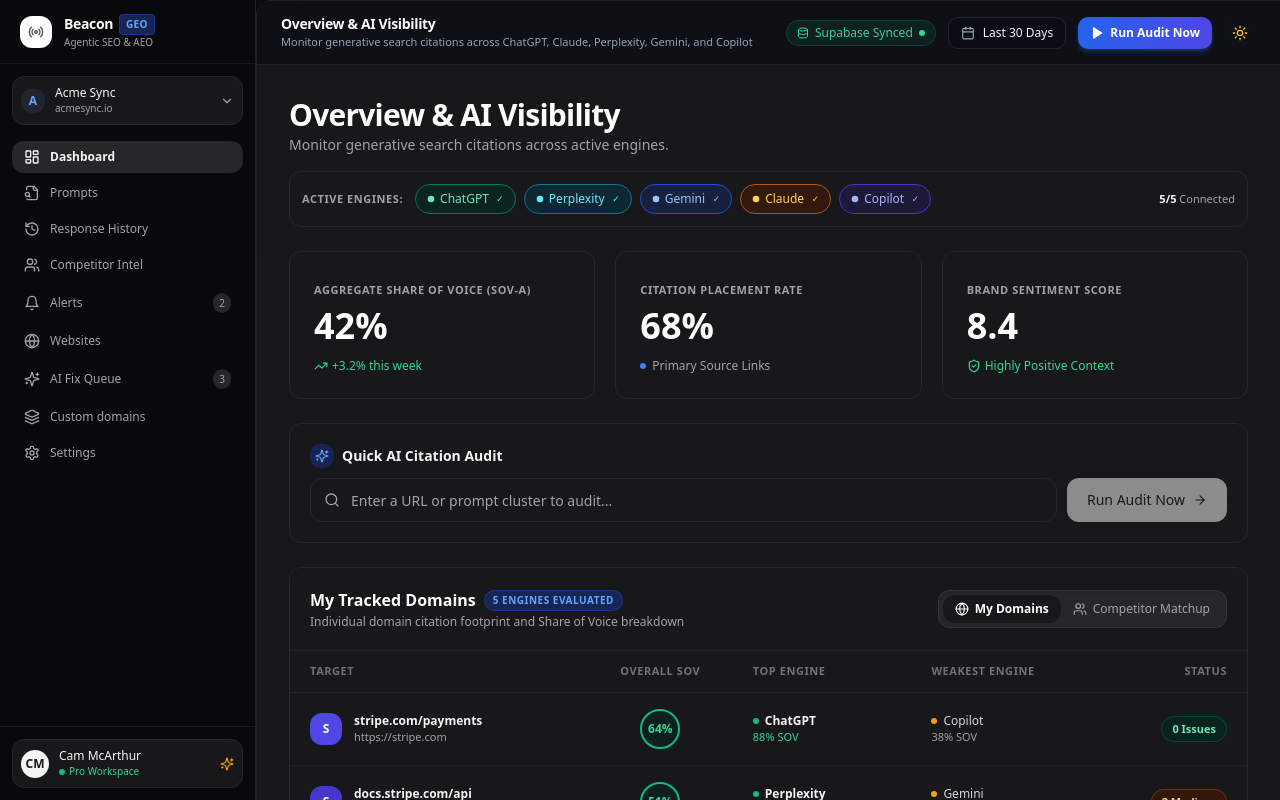
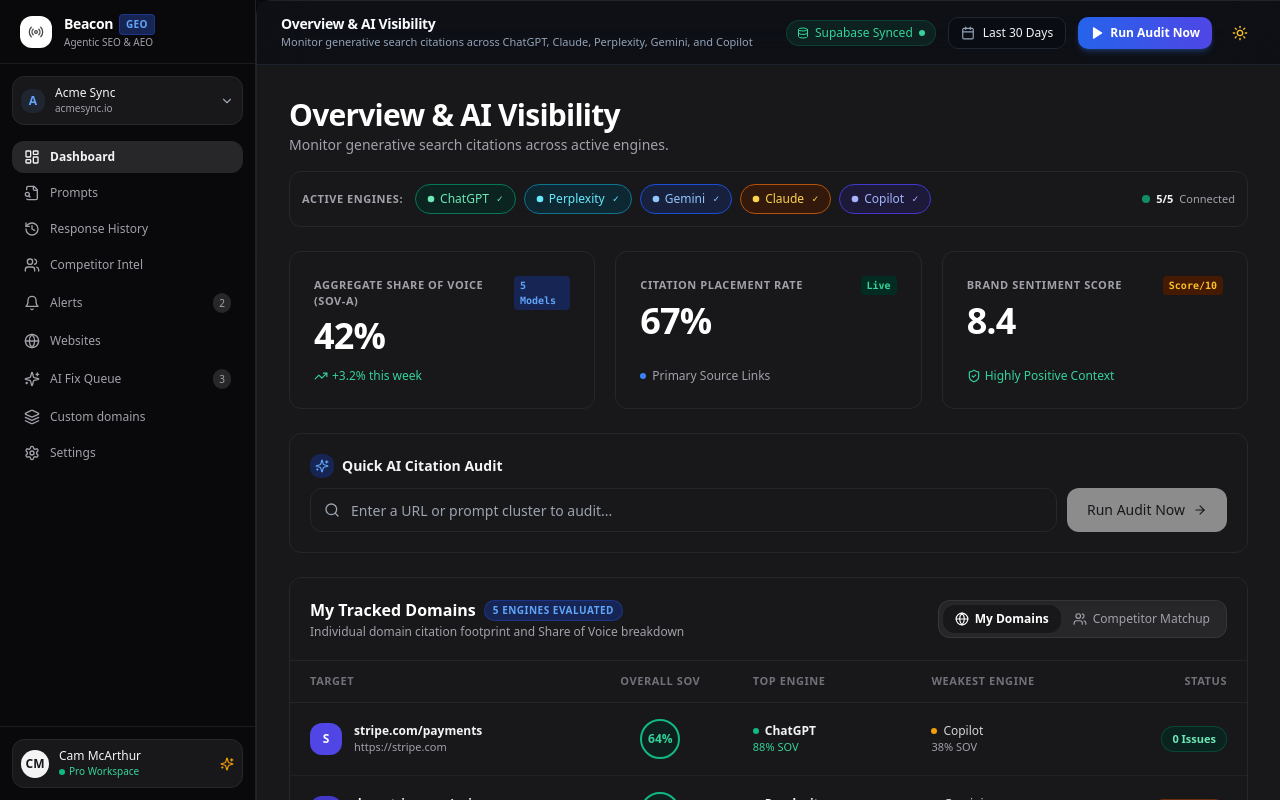
Before and after one commit to cammcarthur94-byte/Beacon, a Next.js app: page /dashboard in a window 1280 px wide. Shown: the top 800 px of the page. Built offline with nearby package versions, Linux system fonts and the light colour scheme.

Commit message:
feat: real-time dynamic recalibration of all KPI cards, table SOV scores, top/weakest engines, and issue statuses when AI models are selected or unselected

```diff
--- a/src/app/(dashboard)/dashboard/page.tsx
+++ b/src/app/(dashboard)/dashboard/page.tsx
@@ -3,23 +3,19 @@
 import * as React from 'react';
 import Link from 'next/link';
 import {
-  LayoutDashboard,
-  FileSearch,
-  Archive,
-  Users,
-  Bell,
-  Globe,
   Sparkles,
   TrendingUp,
+  TrendingDown,
   Search,
   RotateCw,
   ArrowRight,
   ShieldCheck,
+  Globe,
+  Users,
+  ExternalLink,
   CheckCircle2,
   AlertTriangle,
   AlertCircle,
-  ExternalLink,
-  ChevronDown,
 } from 'lucide-react';
 import { cn } from '@/lib/utils';
 
@@ -34,41 +30,103 @@
   short: string;
   activeColor: string;
   activeBg: string;
+  baseSov: number;
+  basePlacementRate: number;
+  baseSentiment: number;
 }
 
-export interface VisibilityTableRow {
+export interface DomainRawItem {
   id: string;
   target: string;
   domainUrl: string;
   faviconText: string;
   faviconBg: string;
-  overallSov: number;
-  topEngine: { name: AIEngineName; score: string };
-  weakestEngine: { name: AIEngineName; score: string };
-  status: { label: string; variant: 'critical' | 'warning' | 'healthy' };
+  engineSov: Record<AIEngineName, number>;
+  engineIssues: Record<AIEngineName, 'none' | 'medium' | 'critical'>;
 }
 
-// 5 AI Engines Configuration
+export interface CompetitorRawItem {
+  id: string;
+  target: string;
+  domainUrl: string;
+  faviconText: string;
+  faviconBg: string;
+  isTargetBrand: boolean;
+  engineSov: Record<AIEngineName, number>;
+  engineIssues: Record<AIEngineName, 'none' | 'medium' | 'critical'>;
+}
+
+// 5 AI Engines Telemetry Constants
 const ENGINES: EngineConfig[] = [
-  { name: 'ChatGPT', short: 'GPT-4o', activeColor: 'text-emerald-600', activeBg: 'bg-emerald-50 dark:bg-emerald-950/60 border-emerald-300 dark:border-emerald-700 text-emerald-700 dark:text-emerald-300' },
-  { name: 'Perplexity', short: 'Sonar', activeColor: 'text-cyan-600', activeBg: 'bg-cyan-50 dark:bg-cyan-950/60 border-cyan-300 dark:border-cyan-700 text-cyan-700 dark:text-cyan-300' },
-  { name: 'Gemini', short: 'Flash', activeColor: 'text-blue-600', activeBg: 'bg-blue-50 dark:bg-blue-950/60 border-blue-300 dark:border-blue-700 text-blue-700 dark:text-blue-300' },
-  { name: 'Claude', short: 'Sonnet', activeColor: 'text-amber-600', activeBg: 'bg-amber-50 dark:bg-amber-950/60 border-amber-300 dark:border-amber-700 text-amber-700 dark:text-amber-300' },
-  { name: 'Copilot', short: 'Bing', activeColor: 'text-indigo-600', activeBg: 'bg-indigo-50 dark:bg-indigo-950/60 border-indigo-300 dark:border-indigo-700 text-indigo-700 dark:text-indigo-300' },
+  {
+    name: 'ChatGPT',
+    short: 'GPT-4o',
+    activeColor: 'text-emerald-600 dark:text-emerald-400',
+    activeBg: 'bg-emerald-50 dark:bg-emerald-950/60 border-emerald-300 dark:border-emerald-700 text-emerald-700 dark:text-emerald-300',
+    baseSov: 52,
+    basePlacementRate: 78,
+    baseSentiment: 8.8,
+  },
+  {
+    name: 'Perplexity',
+    short: 'Sonar',
+    activeColor: 'text-cyan-600 dark:text-cyan-400',
+    activeBg: 'bg-cyan-50 dark:bg-cyan-950/60 border-cyan-300 dark:border-cyan-700 text-cyan-700 dark:text-cyan-300',
+    baseSov: 46,
+    basePlacementRate: 74,
+    baseSentiment: 8.6,
+  },
+  {
+    name: 'Gemini',
+    short: 'Flash',
+    activeColor: 'text-blue-600 dark:text-blue-400',
+    activeBg: 'bg-blue-50 dark:bg-blue-950/60 border-blue-300 dark:border-blue-700 text-blue-700 dark:text-blue-300',
+    baseSov: 36,
+    basePlacementRate: 61,
+    baseSentiment: 8.1,
+  },
+  {
+    name: 'Claude',
+    short: 'Sonnet',
+    activeColor: 'text-amber-600 dark:text-amber-400',
+    activeBg: 'bg-amber-50 dark:bg-amber-950/60 border-amber-300 dark:border-amber-700 text-amber-700 dark:text-amber-300',
+    baseSov: 44,
+    basePlacementRate: 67,
+    baseSentiment: 8.4,
+  },
+  {
+    name: 'Copilot',
+    short: 'Bing',
+    activeColor: 'text-indigo-600 dark:text-indigo-400',
+    activeBg: 'bg-indigo-50 dark:bg-indigo-950/60 border-indigo-300 dark:border-indigo-700 text-indigo-700 dark:text-indigo-300',
+    baseSov: 32,
+    basePlacementRate: 56,
+    baseSentiment: 7.9,
+  },
 ];
 
-// Data: My Domains View
-const DOMAIN_ROWS: VisibilityTableRow[] = [
+// Raw Telemetry Datasets
+const DOMAIN_DATA_RAW: DomainRawItem[] = [
   {
     id: 'd-1',
     target: 'stripe.com/payments',
     domainUrl: 'https://stripe.com',
     faviconText: 'S',
     faviconBg: 'bg-indigo-600 text-white',
-    overallSov: 64,
-    topEngine: { name: 'ChatGPT', score: '88% SOV' },
-    weakestEngine: { name: 'Copilot', score: '38% SOV' },
-    status: { label: '0 Issues', variant: 'healthy' },
+    engineSov: {
+      ChatGPT: 88,
+      Perplexity: 72,
+      Gemini: 58,
+      Claude: 66,
+      Copilot: 38,
+    },
+    engineIssues: {
+      ChatGPT: 'none',
+      Perplexity: 'none',
+      Gemini: 'none',
+      Claude: 'none',
+      Copilot: 'none',
+    },
   },
   {
     id: 'd-2',
@@ -76,10 +134,20 @@
     domainUrl: 'https://docs.stripe.com',
     faviconText: 'S',
     faviconBg: 'bg-indigo-700 text-white',
-    overallSov: 51,
-    topEngine: { name: 'Perplexity', score: '76% SOV' },
-    weakestEngine: { name: 'Gemini', score: '29% SOV' },
-    status: { label: '2 Medium', variant: 'warning' },
+    engineSov: {
+      ChatGPT: 62,
+      Perplexity: 76,
+      Gemini: 29,
+      Claude: 54,
+      Copilot: 35,
+    },
+    engineIssues: {
+      ChatGPT: 'none',
+      Perplexity: 'none',
+      Gemini: 'medium',
+      Claude: 'none',
+      Copilot: 'medium',
+    },
   },
   {
     id: 'd-3',
@@ -87,25 +155,45 @@
     domainUrl: 'https://stripe.com/pricing',
     faviconText: 'S',
     faviconBg: 'bg-indigo-500 text-white',
-    overallSov: 37,
-    topEngine: { name: 'Claude', score: '62% SOV' },
-    weakestEngine: { name: 'Perplexity', score: '18% SOV' },
-    status: { label: '1 Critical', variant: 'critical' },
+    engineSov: {
+      ChatGPT: 45,
+      Perplexity: 18,
+      Gemini: 32,
+      Claude: 62,
+      Copilot: 28,
+    },
+    engineIssues: {
+      ChatGPT: 'none',
+      Perplexity: 'critical',
+      Gemini: 'none',
+      Claude: 'none',
+      Copilot: 'none',
+    },
   },
 ];
 
-// Data: Competitor Matchup View
-const COMPETITOR_ROWS: VisibilityTableRow[] = [
+const COMPETITOR_DATA_RAW: CompetitorRawItem[] = [
   {
     id: 'c-1',
     target: 'Stripe (Target Brand)',
     domainUrl: 'https://stripe.com',
     faviconText: 'S',
     faviconBg: 'bg-indigo-600 text-white',
-    overallSov: 58,
-    topEngine: { name: 'ChatGPT', score: '82% Share' },
-    weakestEngine: { name: 'Copilot', score: '41% Share' },
-    status: { label: 'Leader', variant: 'healthy' },
+    isTargetBrand: true,
+    engineSov: {
+      ChatGPT: 82,
+      Perplexity: 74,
+      Gemini: 68,
+      Claude: 79,
+      Copilot: 41,
+    },
+    engineIssues: {
+      ChatGPT: 'none',
+      Perplexity: 'none',
+      Gemini: 'none',
+      Claude: 'none',
+      Copilot: 'none',
+    },
   },
   {
     id: 'c-2',
@@ -113,10 +201,21 @@
     domainUrl: 'https://adyen.com',
     faviconText: 'A',
     faviconBg: 'bg-emerald-600 text-white',
-    overallSov: 32,
-    topEngine: { name: 'Perplexity', score: '49% Share' },
-    weakestEngine: { name: 'ChatGPT', score: '19% Share' },
-    status: { label: '3 Medium', variant: 'warning' },
+    isTargetBrand: false,
+    engineSov: {
+      ChatGPT: 19,
+      Perplexity: 49,
+      Gemini: 34,
+      Claude: 28,
+      Copilot: 30,
+    },
+    engineIssues: {
+      ChatGPT: 'medium',
+      Perplexity: 'none',
+      Gemini: 'medium',
+      Claude: 'medium',
+      Copilot: 'none',
+    },
   },
   {
     id: 'c-3',
@@ -124,15 +223,26 @@
     domainUrl: 'https://paypal.com',
     faviconText: 'P',
     faviconBg: 'bg-blue-600 text-white',
-    overallSov: 24,
-    topEngine: { name: 'Copilot', score: '44% Share' },
-    weakestEngine: { name: 'Claude', score: '12% Share' },
-    status: { label: '2 Critical', variant: 'critical' },
+    isTargetBrand: false,
+    engineSov: {
+      ChatGPT: 25,
+      Perplexity: 21,
+      Gemini: 18,
+      Claude: 12,
+      Copilot: 44,
+    },
+    engineIssues: {
+      ChatGPT: 'critical',
+      Perplexity: 'critical',
+      Gemini: 'none',
+      Claude: 'none',
+      Copilot: 'none',
+    },
   },
 ];
 
 export default function DashboardPage() {
-  // Step 1: State Management
+  // Step 1: Active Engines & View State
   const [activeEngines, setActiveEngines] = React.useState<AIEngineName[]>([
     'ChatGPT',
     'Perplexity',
@@ -147,11 +257,11 @@
   const [isAuditing, setIsAuditing] = React.useState(false);
   const [auditFeedback, setAuditFeedback] = React.useState<string | null>(null);
 
-  // Toggle active engines
+  // Toggle active engines (minimum 1 active engine required)
   const toggleEngine = (engine: AIEngineName) => {
     setActiveEngines((prev) => {
       if (prev.includes(engine)) {
-        if (prev.length === 1) return prev; // Keep at least one active
+        if (prev.length === 1) return prev;
         return prev.filter((e) => e !== engine);
       } else {
         return [...prev, engine];
@@ -183,8 +293,158 @@
     }
   };
 
-  // Active table dataset
-  const tableData = viewState === 'domain' ? DOMAIN_ROWS : COMPETITOR_ROWS;
+  // =========================================================================
+  // DYNAMIC COMPUTATIONS: Adjust metrics based on activeEngines selection
+  // =========================================================================
+
+  // 1. Filtered active engine configurations
+  const activeEngineConfigs = React.useMemo(() => {
+    return ENGINES.filter((eng) => activeEngines.includes(eng.name));
+  }, [activeEngines]);
+
+  // 2. Executive KPI Card 1: Aggregate Share of Voice (SOV-A)
+  const dynamicAggregateSov = React.useMemo(() => {
+    if (activeEngineConfigs.length === 0) return 0;
+    const totalSov = activeEngineConfigs.reduce((acc, curr) => acc + curr.baseSov, 0);
+    return Math.round(totalSov / activeEngineConfigs.length);
+  }, [activeEngineConfigs]);
+
+  // 3. Executive KPI Card 2: Citation Placement Rate
+  const dynamicPlacementRate = React.useMemo(() => {
+    if (activeEngineConfigs.length === 0) return 0;
+    const totalRate = activeEngineConfigs.reduce((acc, curr) => acc + curr.basePlacementRate, 0);
+    return Math.round(totalRate / activeEngineConfigs.length);
+  }, [activeEngineConfigs]);
+
+  // 4. Executive KPI Card 3: Brand Sentiment Score
+  const dynamicSentimentScore = React.useMemo(() => {
+    if (activeEngineConfigs.length === 0) return 0;
+    const totalSent = activeEngineConfigs.reduce((acc, curr) => acc + curr.baseSentiment, 0);
+    return Number((totalSent / activeEngineConfigs.length).toFixed(1));
+  }, [activeEngineConfigs]);
+
+  // 5. Dynamic Table Data for Domain View
+  const dynamicDomainRows = React.useMemo(() => {
+    return DOMAIN_DATA_RAW.map((row) => {
+      // Scores for active engines only
+      const activeScores = activeEngines.map((eng) => ({
+        name: eng,
+        score: row.engineSov[eng] || 0,
+      }));
+
+      // Compute Overall SOV for this domain across active engines
+      const overallSov =
+        activeScores.length > 0
+          ? Math.round(activeScores.reduce((sum, item) => sum + item.score, 0) / activeScores.length)
+          : 0;
+
+      // Top Engine among active
+      const top = [...activeScores].sort((a, b) => b.score - a.score)[0] || {
+        name: activeEngines[0],
+        score: 0,
+      };
+
+      // Weakest Engine among active
+      const weakest = [...activeScores].sort((a, b) => a.score - b.score)[0] || {
+        name: activeEngines[0],
+        score: 0,
+      };
+
+      // Status based on issues in active engines
+      let criticalCount = 0;
+      let mediumCount = 0;
+      activeEngines.forEach((eng) => {
+        const issue = row.engineIssues[eng];
+        if (issue === 'critical') criticalCount++;
+        if (issue === 'medium') mediumCount++;
+      });
+
+      let statusLabel = '0 Issues';
+      let statusVariant: 'critical' | 'warning' | 'healthy' = 'healthy';
+
+      if (criticalCount > 0) {
+        statusLabel = `${criticalCount} Critical`;
+        statusVariant = 'critical';
+      } else if (mediumCount > 0) {
+        statusLabel = `${mediumCount} Medium`;
+        statusVariant = 'warning';
+      }
+
+      return {
+        id: row.id,
+        target: row.target,
+        domainUrl: row.domainUrl,
+        faviconText: row.faviconText,
+        faviconBg: row.faviconBg,
+        overallSov,
+        topEngine: { name: top.name, score: `${top.score}% SOV` },
+        weakestEngine: { name: weakest.name, score: `${weakest.score}% SOV` },
+        status: { label: statusLabel, variant: statusVariant },
+      };
+    });
+  }, [activeEngines]);
+
+  // 6. Dynamic Table Data for Competitor Matchup View
+  const dynamicCompetitorRows = React.useMemo(() => {
+    return COMPETITOR_DATA_RAW.map((row) => {
+      const activeScores = activeEngines.map((eng) => ({
+        name: eng,
+        score: row.engineSov[eng] || 0,
+      }));
+
+      const overallSov =
+        activeScores.length > 0
+          ? Math.round(activeScores.reduce((sum, item) => sum + item.score, 0) / activeScores.length)
+          : 0;
+
+      const top = [...activeScores].sort((a, b) => b.score - a.score)[0] || {
+        name: activeEngines[0],
+        score: 0,
+      };
+
+      const weakest = [...activeScores].sort((a, b) => a.score - b.score)[0] || {
+        name: activeEngines[0],
+        score: 0,
+      };
+
+      let criticalCount = 0;
+      let mediumCount = 0;
+      activeEngines.forEach((eng) => {
+        const issue = row.engineIssues[eng];
+        if (issue === 'critical') criticalCount++;
+        if (issue === 'medium') mediumCount++;
+      });
+
+      let statusLabel = row.isTargetBrand ? 'Leader' : '0 Issues';
+      let statusVariant: 'critical' | 'warning' | 'healthy' = 'healthy';
+
+      if (row.isTargetBrand) {
+        statusLabel = 'Leader';
+        statusVariant = 'healthy';
+      } else if (criticalCount > 0) {
+        statusLabel = `${criticalCount} Critical`;
+        statusVariant = 'critical';
+      } else if (mediumCount > 0) {
+        statusLabel = `${mediumCount} Medium`;
+        statusVariant = 'warning';
+      }
+
+      return {
+        id: row.id,
+        target: row.target,
+        domainUrl: row.domainUrl,
+        faviconText: row.faviconText,
+        faviconBg: row.faviconBg,
+        overallSov,
+        topEngine: { name: top.name, score: `${top.score}% Share` },
+        weakestEngine: { name: weakest.name, score: `${weakest.score}% Share` },
+        status: { label: statusLabel, variant: statusVariant },
+      };
+    });
+  }, [activeEngines]);
+
+  // Selected table dataset
+  const activeTableRows = viewState === 'domain' ? dynamicDomainRows : dynamicCompetitorRows;
 
   return (
     <div className="space-y-6 max-w-7xl mx-auto">
@@ -216,7 +476,7 @@
                   type="button"
                   onClick={() => toggleEngine(eng.name)}
                   className={cn(
-                    'px-3 py-1.5 rounded-full text-xs font-medium border transition-all duration-150 flex items-center gap-1.5 cursor-pointer select-none shadow-2xs',
+                    'px-3 py-1.5 rounded-full text-xs font-medium border transition-all duration-200 flex items-center gap-1.5 cursor-pointer select-none shadow-2xs',
                     isActive
                       ? eng.activeBg
                       : 'bg-white dark:bg-zinc-900 border-gray-200 dark:border-zinc-800 text-gray-400 dark:text-zinc-500 opacity-60 hover:opacity-100'
@@ -235,24 +495,30 @@
             })}
           </div>
 
-          <div className="text-[11px] text-gray-500 dark:text-zinc-400 font-medium">
+          <div className="text-[11px] text-gray-500 dark:text-zinc-400 font-medium flex items-center gap-1.5">
+            <span className="w-2 h-2 rounded-full bg-emerald-500 inline-block animate-pulse" />
             <span className="font-semibold text-gray-900 dark:text-zinc-100">{activeEngines.length}/5</span> Connected
           </div>
         </div>
       </div>
 
       {/* ===================================================================== */}
-      {/* C. Executive KPI Cards (Top Row - 3 Minimalist White Cards) */}
+      {/* C. Executive KPI Cards (Dynamically recalculated based on activeEngines) */}
       {/* ===================================================================== */}
       <div className="grid grid-cols-1 md:grid-cols-3 gap-4 md:gap-5">
-        {/* Card 1: Share of Voice */}
-        <div className="p-6 rounded-xl border border-gray-200/80 dark:border-zinc-800 bg-white dark:bg-zinc-900 shadow-2xs flex flex-col justify-between">
+        {/* Card 1: Aggregate Share of Voice */}
+        <div className="p-6 rounded-xl border border-gray-200/80 dark:border-zinc-800 bg-white dark:bg-zinc-900 shadow-2xs flex flex-col justify-between transition-all duration-300">
           <div>
+            <div className="flex items-center justify-between">
               <span className="text-[11px] font-bold tracking-wider uppercase text-gray-500 dark:text-zinc-400">
                 Aggregate Share of Voice (SOV-A)
               </span>
-            <div className="text-3xl md:text-4xl font-bold text-gray-900 dark:text-white mt-1.5">
-              42%
+              <span className="text-[10px] font-mono font-semibold px-1.5 py-0.5 rounded bg-blue-50 dark:bg-blue-950 text-blue-600 dark:text-blue-400">
+                {activeEngines.length} Models
+              </span>
+            </div>
+            <div className="text-3xl md:text-4xl font-bold text-gray-900 dark:text-white mt-1.5 tracking-tight">
+              {dynamicAggregateSov}%
             </div>
           </div>
           <div className="text-xs text-emerald-600 dark:text-emerald-400 font-medium mt-3 flex items-center gap-1">
@@ -262,13 +528,18 @@
         </div>
 
         {/* Card 2: Citation Placement Rate */}
-        <div className="p-6 rounded-xl border border-gray-200/80 dark:border-zinc-800 bg-white dark:bg-zinc-900 shadow-2xs flex flex-col justify-between">
+        <div className="p-6 rounded-xl border border-gray-200/80 dark:border-zinc-800 bg-white dark:bg-zinc-900 shadow-2xs flex flex-col justify-between transition-all duration-300">
           <div>
+            <div className="flex items-center justify-between">
               <span className="text-[11px] font-bold tracking-wider uppercase text-gray-500 dark:text-zinc-400">
                 Citation Placement Rate
               </span>
-            <div className="text-3xl md:text-4xl font-bold text-gray-900 dark:text-white mt-1.5">
-              68%
+              <span className="text-[10px] font-mono font-semibold px-1.5 py-0.5 rounded bg-emerald-50 dark:bg-emerald-950 text-emerald-600 dark:text-emerald-400">
+                Live
+              </span>
+            </div>
+            <div className="text-3xl md:text-4xl font-bold text-gray-900 dark:text-white mt-1.5 tracking-tight">
+              {dynamicPlacementRate}%
             </div>
           </div>
           <div className="text-xs text-gray-500 dark:text-zinc-400 mt-3 font-medium flex items-center gap-1.5">
@@ -278,13 +549,18 @@
         </div>
 
         {/* Card 3: Brand Sentiment Score */}
-        <div className="p-6 rounded-xl border border-gray-200/80 dark:border-zinc-800 bg-white dark:bg-zinc-900 shadow-2xs flex flex-col justify-between">
+        <div className="p-6 rounded-xl border border-gray-200/80 dark:border-zinc-800 bg-white dark:bg-zinc-900 shadow-2xs flex flex-col justify-between transition-all duration-300">
           <div>
+            <div className="flex items-center justify-between">
               <span className="text-[11px] font-bold tracking-wider uppercase text-gray-500 dark:text-zinc-400">
                 Brand Sentiment Score
               </span>
-            <div className="text-3xl md:text-4xl font-bold text-gray-900 dark:text-white mt-1.5">
-              8.4
+              <span className="text-[10px] font-mono font-semibold px-1.5 py-0.5 rounded bg-amber-50 dark:bg-amber-950 text-amber-600 dark:text-amber-400">
+                Score/10
+              </span>
+            </div>
+            <div className="text-3xl md:text-4xl font-bold text-gray-900 dark:text-white mt-1.5 tracking-tight">
+              {dynamicSentimentScore}
             </div>
           </div>
           <div className="text-xs text-emerald-600 dark:text-emerald-400 font-medium mt-3 flex items-center gap-1">
@@ -330,7 +606,7 @@
           <button
             type="submit"
             disabled={isAuditing || !auditQuery.trim()}
-            className="w-full sm:w-auto h-11 px-5 rounded-xl bg-gray-900 hover:bg-black dark:bg-white dark:hover:bg-zinc-200 text-white dark:text-zinc-900 font-medium text-xs md:text-sm flex items-center justify-center gap-2 shrink-0 transition-all shadow-2xs disabled:opacity-50 disabled:cursor-not-allowed"
+            className="w-full sm:w-auto h-11 px-5 rounded-xl bg-gray-900 hover:bg-black dark:bg-white dark:hover:bg-zinc-200 text-white dark:text-zinc-900 font-medium text-xs md:text-sm flex items-center justify-center gap-2 shrink-0 transition-all shadow-2xs disabled:opacity-50 disabled:cursor-not-allowed cursor-pointer"
           >
             {isAuditing ? (
               <>
@@ -348,7 +624,7 @@
       </div>
 
       {/* ===================================================================== */}
-      {/* E. Dual-State Visibility Table */}
+      {/* E. Dual-State Visibility Table (Dynamically Filtered) */}
       {/* ===================================================================== */}
       <div className="rounded-xl border border-gray-200/80 dark:border-zinc-800 bg-white dark:bg-zinc-900 shadow-2xs overflow-hidden">
         {/* Table Header with Toggle Switch */}
@@ -359,7 +635,7 @@
                 {viewState === 'domain' ? 'My Tracked Domains' : 'Competitor Head-to-Head Matchup'}
               </h2>
               <span className="text-[10px] font-semibold uppercase tracking-wider px-2 py-0.5 rounded-full bg-blue-50 dark:bg-blue-950 text-blue-600 dark:text-blue-400 border border-blue-200/60 dark:border-blue-800/60">
-                {activeEngines.length} Engines Evaluated
+                {activeEngines.length} {activeEngines.length === 1 ? 'ENGINE' : 'ENGINES'} EVALUATED
               </span>
             </div>
             <p className="text-xs text-gray-500 dark:text-zinc-400 mt-0.5">
@@ -414,7 +690,7 @@
               </tr>
             </thead>
             <tbody className="divide-y divide-gray-100 dark:divide-zinc-800/60 text-xs">
-              {tableData.map((row) => {
+              {activeTableRows.map((row) => {
                 const isTopTier = row.overallSov >= 50;
 
                 return (
@@ -445,12 +721,12 @@
                       </div>
                     </td>
 
-                    {/* Overall SOV (Circular Badge) */}
+                    {/* Overall SOV (Circular Badge - Dynamically Recalculated) */}
                     <td className="py-4 px-4 text-center">
                       <div className="inline-flex items-center justify-center">
                         <div
                           className={cn(
-                            'w-10 h-10 rounded-full border-2 flex items-center justify-center font-bold text-xs shadow-2xs transition-transform group-hover:scale-105',
+                            'w-10 h-10 rounded-full border-2 flex items-center justify-center font-bold text-xs shadow-2xs transition-all duration-300 group-hover:scale-105',
                             isTopTier
                               ? 'border-emerald-500 text-emerald-700 dark:text-emerald-400 bg-emerald-50/80 dark:bg-emerald-950/40'
                               : 'border-blue-500 text-blue-700 dark:text-blue-400 bg-blue-50/80 dark:bg-blue-950/40'
@@ -461,7 +737,7 @@
                       </div>
                     </td>
 
-                    {/* Top Engine */}
+                    {/* Top Engine (Dynamically Computed from Selected Active Engines) */}
                     <td className="py-4 px-4">
                       <div className="space-y-0.5">
                         <span className="font-semibold text-gray-900 dark:text-zinc-100 flex items-center gap-1.5">
@@ -474,7 +750,7 @@
                       </div>
                     </td>
 
-                    {/* Weakest Engine */}
+                    {/* Weakest Engine (Dynamically Computed from Selected Active Engines) */}
                     <td className="py-4 px-4">
                       <div className="space-y-0.5">
                         <span className="font-medium text-gray-700 dark:text-zinc-300 flex items-center gap-1.5">
@@ -487,11 +763,11 @@
                       </div>
                     </td>
 
-                    {/* Status Pill Badge */}
+                    {/* Status Pill Badge (Dynamically Calculated) */}
                     <td className="py-4 px-5 text-right">
                       <span
                         className={cn(
-                          'inline-block px-2.5 py-1 rounded-full text-[11px] font-semibold border',
+                          'inline-block px-2.5 py-1 rounded-full text-[11px] font-semibold border transition-all duration-200',
                           row.status.variant === 'critical' &&
                             'bg-rose-50 dark:bg-rose-950/60 text-rose-700 dark:text-rose-300 border-rose-200/60 dark:border-rose-800/60',
                           row.status.variant === 'warning' &&
```
Lines whose indentation alone changed are shown as unchanged.
